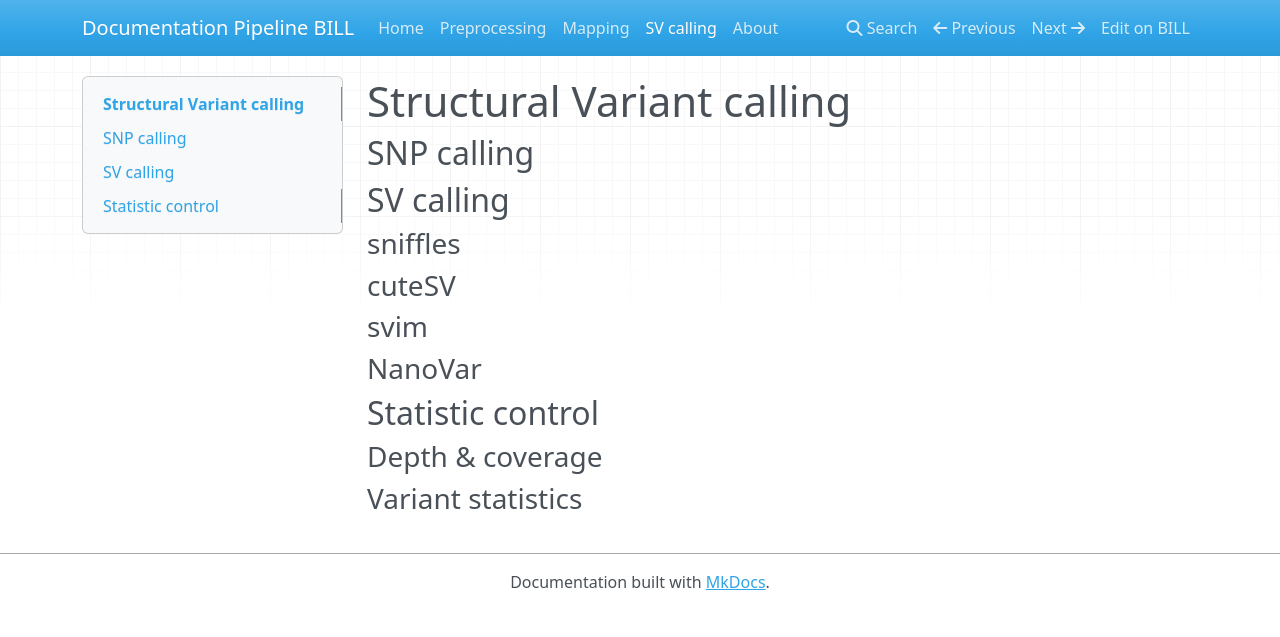
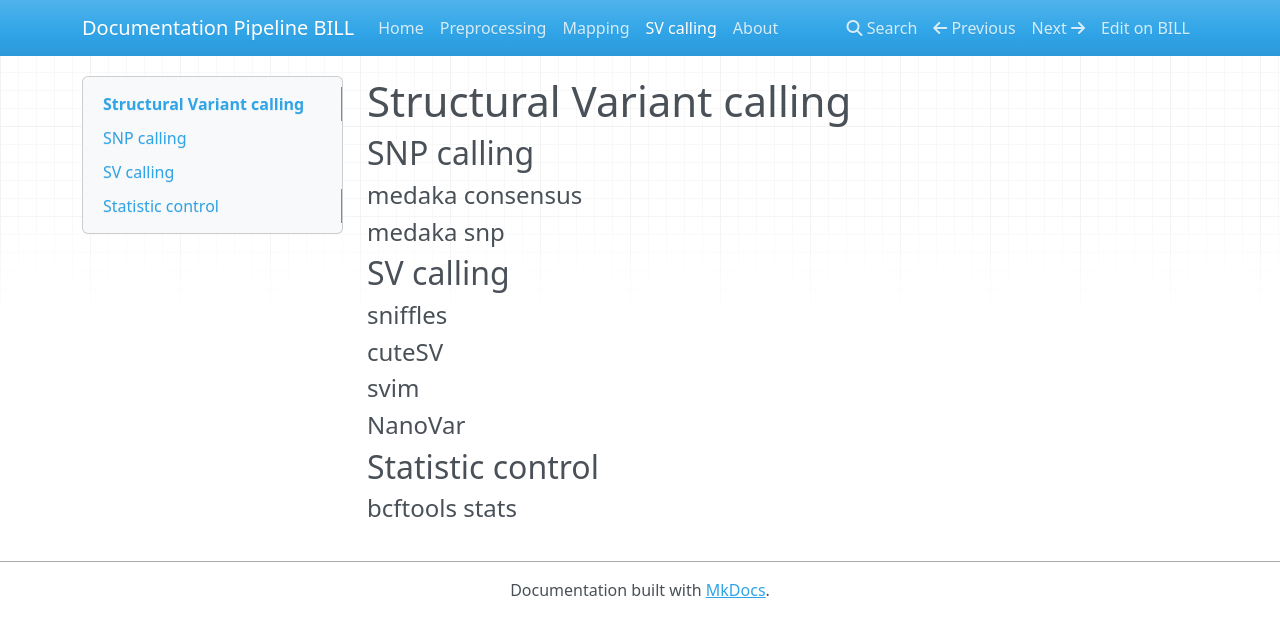
Before and after one commit to asfistonlavie/BILL, an MkDocs documentation site: the page built from docs/calling.md, in a window 1280 px wide. Shown: the top 637 px of the page. Built offline with MkDocs 1.6.1, drawn with Linux system fonts in a browser that asks for light colours; nearby versions of some CDN libraries; a style sheet for code colours, icons or effects is not loaded.

Commit message:
Add all page skel

```diff
--- a/docs/calling.md
+++ b/docs/calling.md
@@ -2,18 +2,20 @@
 
 ## SNP calling
 
+#### **medaka consensus**
+
+#### **medaka snp**
+
 ## SV calling
 
-### sniffles
+#### **sniffles**
 
-### cuteSV
+#### **cuteSV**
 
-### svim
+#### **svim**
 
-### NanoVar
+#### **NanoVar**
 
 ## Statistic control
 
-### Depth & coverage
-
-### Variant statistics
+#### **bcftools stats**
```
Also changed, not shown: docs/preprocessing.md (+8 -0 lines).
